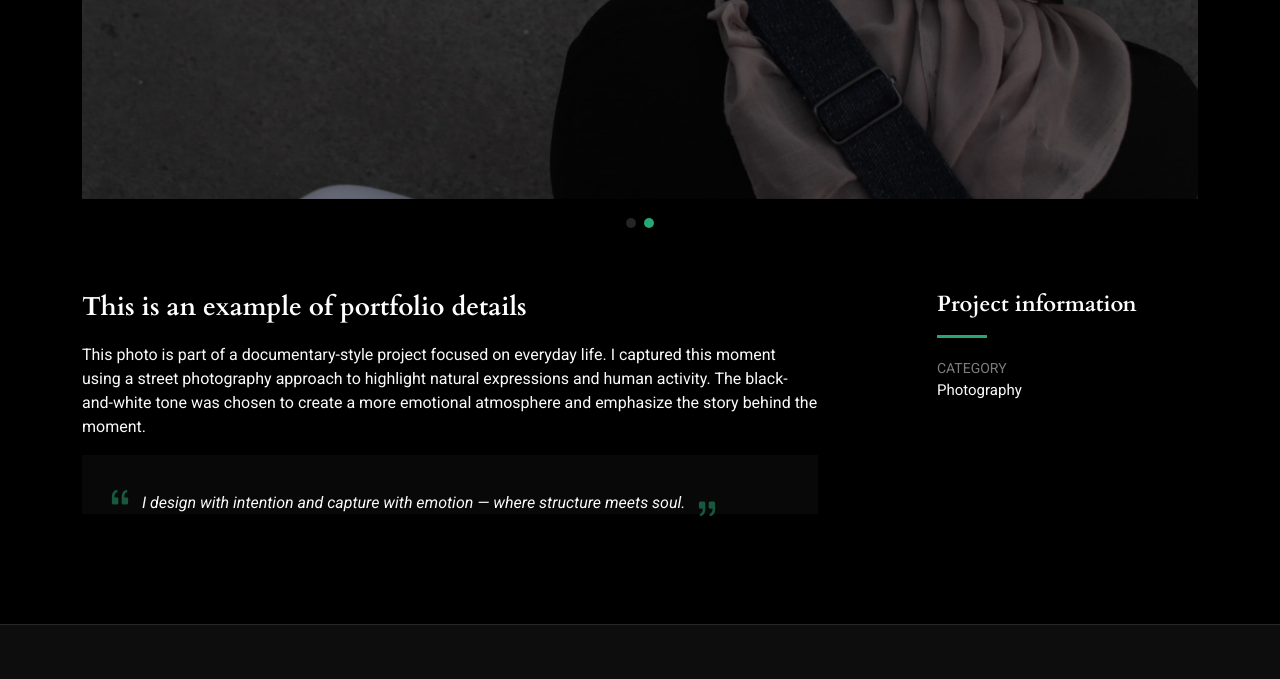
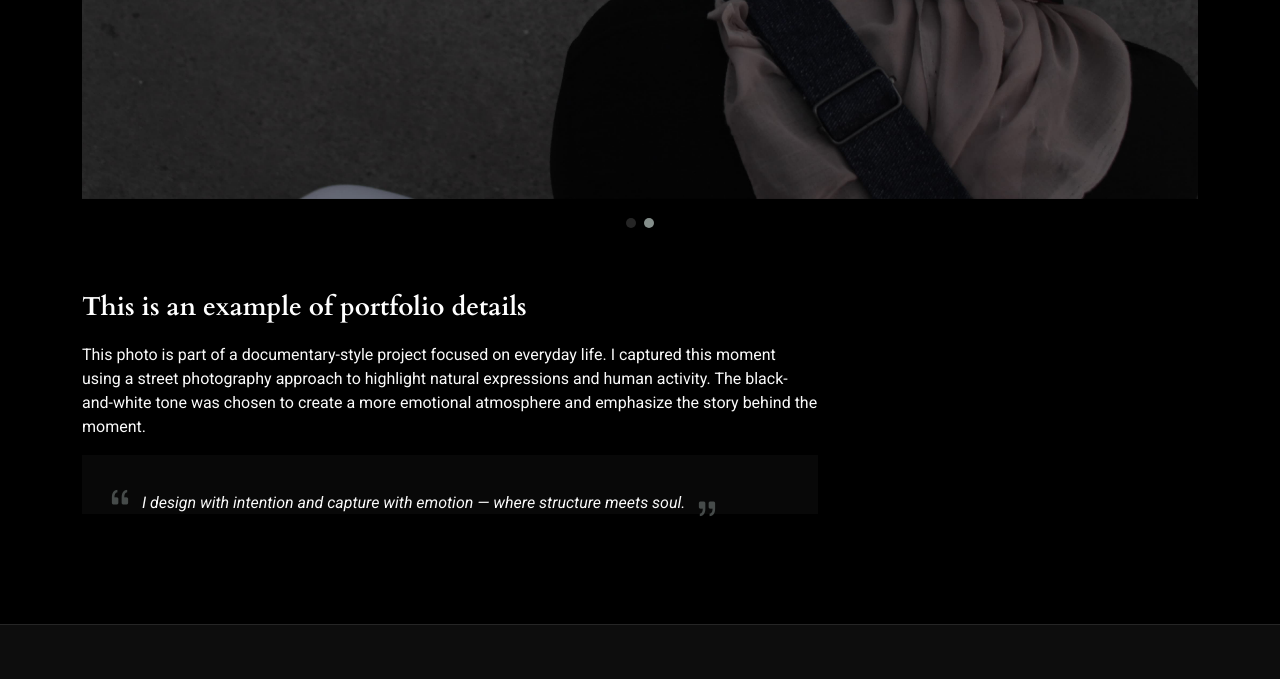
Before and after one commit to lordhyundo/photofolio_amandanovia, a plain HTML site: page gallery-single.html in a window 1280 px wide. Shown: the part 1008-1687 px from the top of the page. Drawn offline with Linux system fonts and the light colour scheme.

Commit message:
Upload awal proyek PhotoFolio dari lokal

```diff
--- a/assets/css/main.css
+++ b/assets/css/main.css
@@ -22,7 +22,7 @@
   --background-color: #000000; /* Background color for the entire website, including individual sections */
   --default-color: #fafafa; /* Default color used for the majority of the text content across the entire website */
   --heading-color: #ffffff; /* Color for headings, subheadings and title throughout the website */
-  --accent-color: #27a776; /* Accent color that represents your brand on the website. It's used for buttons, links, and other elements that need to stand out */
+  --accent-color: #848e8b; /* Accent color that represents your brand on the website. It's used for buttons, links, and other elements that need to stand out */
   --surface-color: #1a1a1a; /* The surface color is used as a background of boxed elements within sections, such as cards, icon boxes, or other elements that require a visual separation from the global background. */
   --contrast-color: #ffffff; /* Contrast color for text, ensuring readability against backgrounds of accent, heading, or default colors. */
 }
--- a/gallery-single.html
+++ b/gallery-single.html
@@ -169,15 +169,7 @@
             </div>
           </div>
 
-          <div class="col-lg-3" data-aos="fade-up" data-aos-delay="100">
-            <div class="portfolio-info">
-              <h3>Project information</h3>
-              <ul>
-                <li><strong>Category</strong> Photography</li>
 
-              </ul>
-            </div>
-          </div>
 
         </div>
 
```
Also changed, not shown: assets/img/gallery/gallery-3.jpg, assets/img/gallery/gallery-6.jpg.
